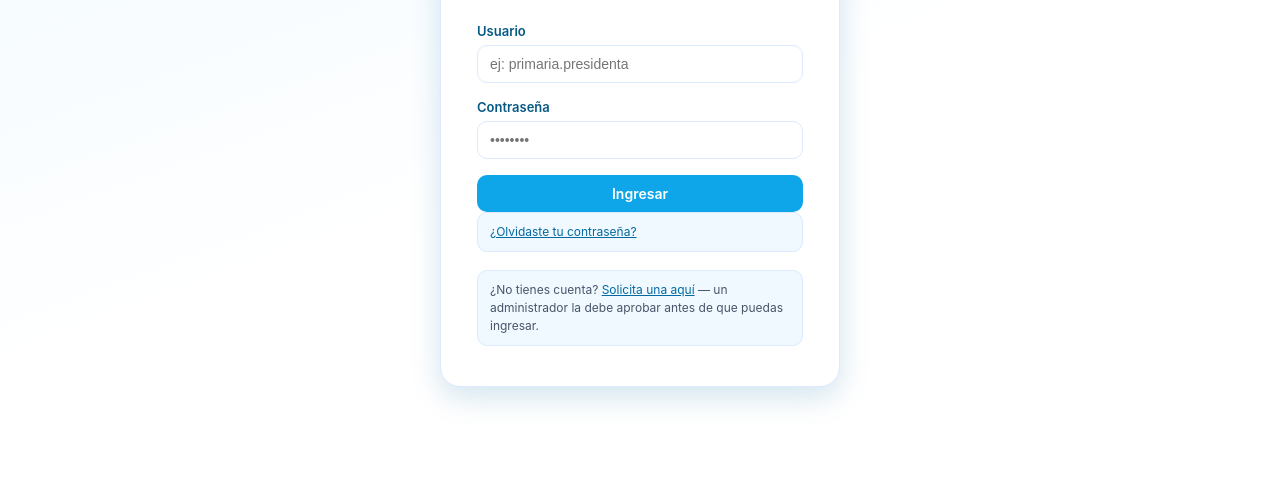
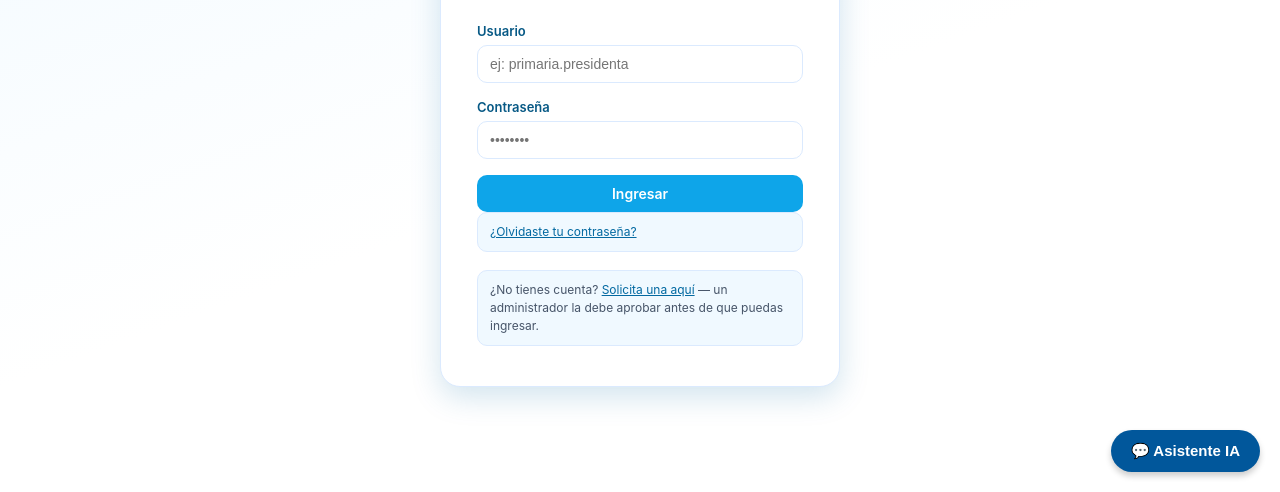
Before and after one commit to felipesud96/calendario-organizaciones, a plain HTML site: page calendario-ward/client/public/index.html in a window 1280 px wide. Shown: the part 308-800 px from the top of the page. Drawn offline with nearby package versions, Linux system fonts and the light colour scheme.

Commit message:
Add chat widget initialization script to index.html

```diff
--- a/calendario-ward/client/public/index.html
+++ b/calendario-ward/client/public/index.html
@@ -60,5 +60,10 @@
        cae de vuelta a compartir como texto plano (ver shareMinutaAsImage). -->
   <script src="https://cdn.jsdelivr.net/npm/html2canvas@1.4.1/dist/html2canvas.min.js"></script>
   <script src="/app.js"></script>
+  <!-- Script del Chat IA -->
+  <script type="module">
+    import { initChatWidget } from './chatWidget.js';
+    document.addEventListener('DOMContentLoaded', initChatWidget);
+  </script>
 </body>
 </html>
```
